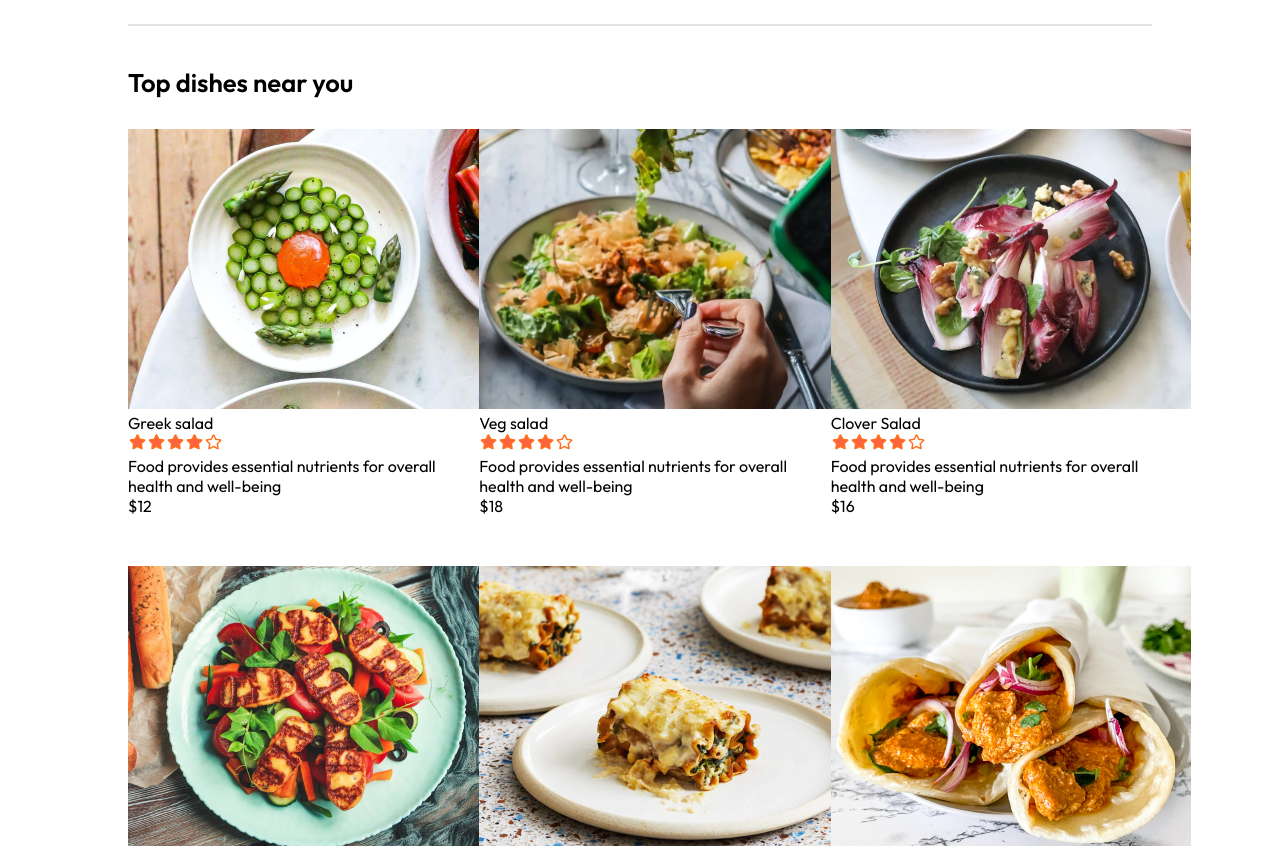
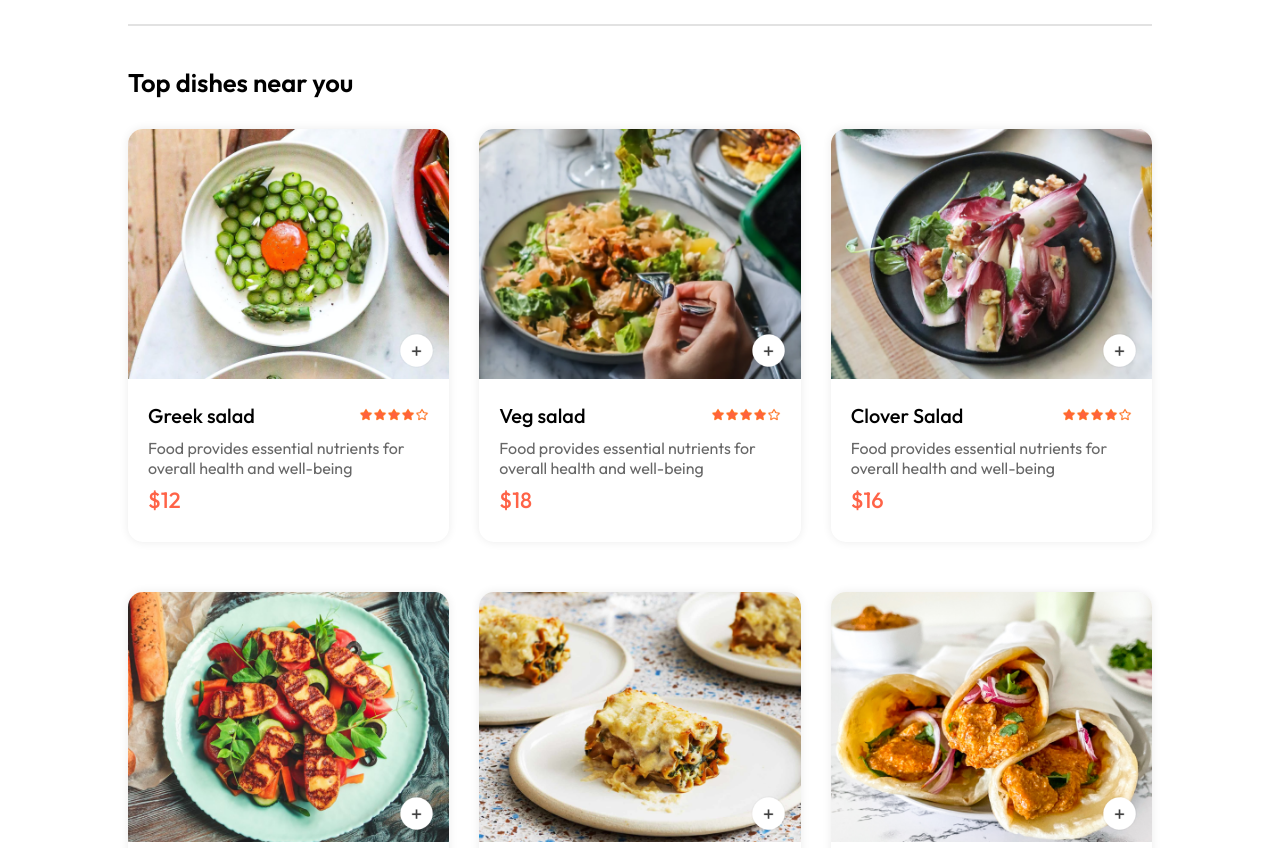
Before and after one commit to tranthebao2003/fullstack-food, a React (Vite) app: page / in a window 1280 px wide. Shown: the part 900-1748 px from the top of the page. Built offline with nearby package versions, Linux system fonts and the light colour scheme.

Commit message:
1h36m10s

```diff
--- a/src/components/FoodItem/FoodItem.css
+++ b/src/components/FoodItem/FoodItem.css
@@ -0,0 +1,75 @@
+.food-item{
+    width: 100%;
+    margin-top: auto;
+    border-radius: 15px;
+    box-shadow: 0 0 10px #00000015;
+    transition: 0.3s ease-in-out;
+    animation: fadeIn 1s
+}
+
+.food-item-image{
+    width: 100%;
+    /* để 4 thông số thì 2 thông số đầu
+    là phía trên còn 2 thông số sau phía dưới */
+    border-radius: 15px 15px 0 0;
+}
+
+.food-item-info{
+    padding: 20px;
+}
+
+.food-item-name-rating{
+    display: flex;
+    justify-content: space-between;
+    align-items: center;
+    margin-bottom: 10px;
+}
+
+.food-item-name-rating p {
+    font-size: 20px;
+    font-weight: 500;
+}
+
+.food-item-name-rating img{
+    width: 70px;
+}
+
+.food-item-desc{
+    color: #676767;
+}
+
+.food-item-price{
+    color: tomato;
+    font-size: 22px;
+    font-weight: 500;
+    margin: 8px 0;
+}
+
+.food-item-img-container{
+    position: relative;
+}
+
+.food-item-img-container .add{
+    width: 35px;
+    position: absolute;
+    bottom: 15px;
+    right: 15px;
+    cursor: pointer;
+    border-radius: 50%;
+}
+
+.food-item-counter{
+    position: absolute;
+    bottom: 15px;
+    right: 15px;
+    display: flex;
+    align-items: center;
+    gap: 10px;
+    padding: 6px;
+    border-radius: 50px;
+    background-color: white;
+}
+
+.food-item-counter img{
+
+}
--- a/src/components/FoodItem/FoodItem.jsx
+++ b/src/components/FoodItem/FoodItem.jsx
@@ -1,28 +1,46 @@
-import React from 'react'
+import React, { useState } from 'react'
 import './FoodItem.css'
 import { assets } from '../../assets/assets'
 
 const FoodItem = (props) => {
   const {id, name, price, description,image} = props.item
+
+  // ở đây ta dùng useState như thế này thì nó sẽ
+  // tạo ra số useState tương ứng với số sp
+  // như thế không tối ưu, thay vào đó
+  // ta chỉ tạo 1 useState làm global app
+  // rồi dùng nó để sử dụng cho foodItem này
+  // thông qua id của các item
+  const [itemCount, setItemCount] = useState(0)
+
   return (
-    <div className='food-item'>
+    <div className="food-item">
       <div className="food-item-img-container">
         <img src={image} alt="" className="food-item-image" />
+        {!itemCount ? (
+          <img
+            className="add"
+            onClick={() => setItemCount((prev) => prev + 1)}
+            src={assets.add_icon_white}
+          />
+        ) : (
+          <div className="food-item-counter">
+            <img onClick={() => setItemCount(pre => pre - 1)} src={assets.remove_icon_red} alt="" />
+            <p>{itemCount}</p>
+            <img onClick={() => setItemCount(pre => pre + 1)} src={assets.add_icon_green} alt="" />
+          </div>
+        )}
       </div>
       <div className="food-item-info">
         <div className="food-item-name-rating">
           <p>{name}</p>
           <img src={assets.rating_starts} alt="" />
         </div>
-        <p className="food-item-desc">
-          {description}
-        </p>
-        <p className="food-item-price">
-          ${price}
-        </p>
+        <p className="food-item-desc">{description}</p>
+        <p className="food-item-price">${price}</p>
       </div>
     </div>
-  )
+  );
 }
 
 export default FoodItem
--- a/src/context/StoreContext.jsx
+++ b/src/context/StoreContext.jsx
@@ -1,4 +1,4 @@
-import { createContext } from "react";
+import { createContext, useState } from "react";
 import { food_list } from "../assets/assets";
 
 // sử dụng useContext để truyền dữ liệu từ
@@ -6,6 +6,18 @@ import { food_list } from "../assets/assets";
 export const StoreContext = createContext(null)
 
 const StoreContextProvider = (props) => {
+
+
+    const [cartItems, setCartItems] = useState({})
+    const addToCart = (itemId) => {
+        if(!cartItems[itemId]){
+            setCartItems((prev) => ({...prev, [itemId] : 1}))
+        }
+        else{
+            setCartItems((prev) => ({...prev, [itemId]:prev[itemId]+1}))
+        }
+    }
+
     const contextValue = {
       food_list
     };
```
Also changed, not shown: src/components/FoodDisplay/FoodDisplay.css (+11 -0 lines).
